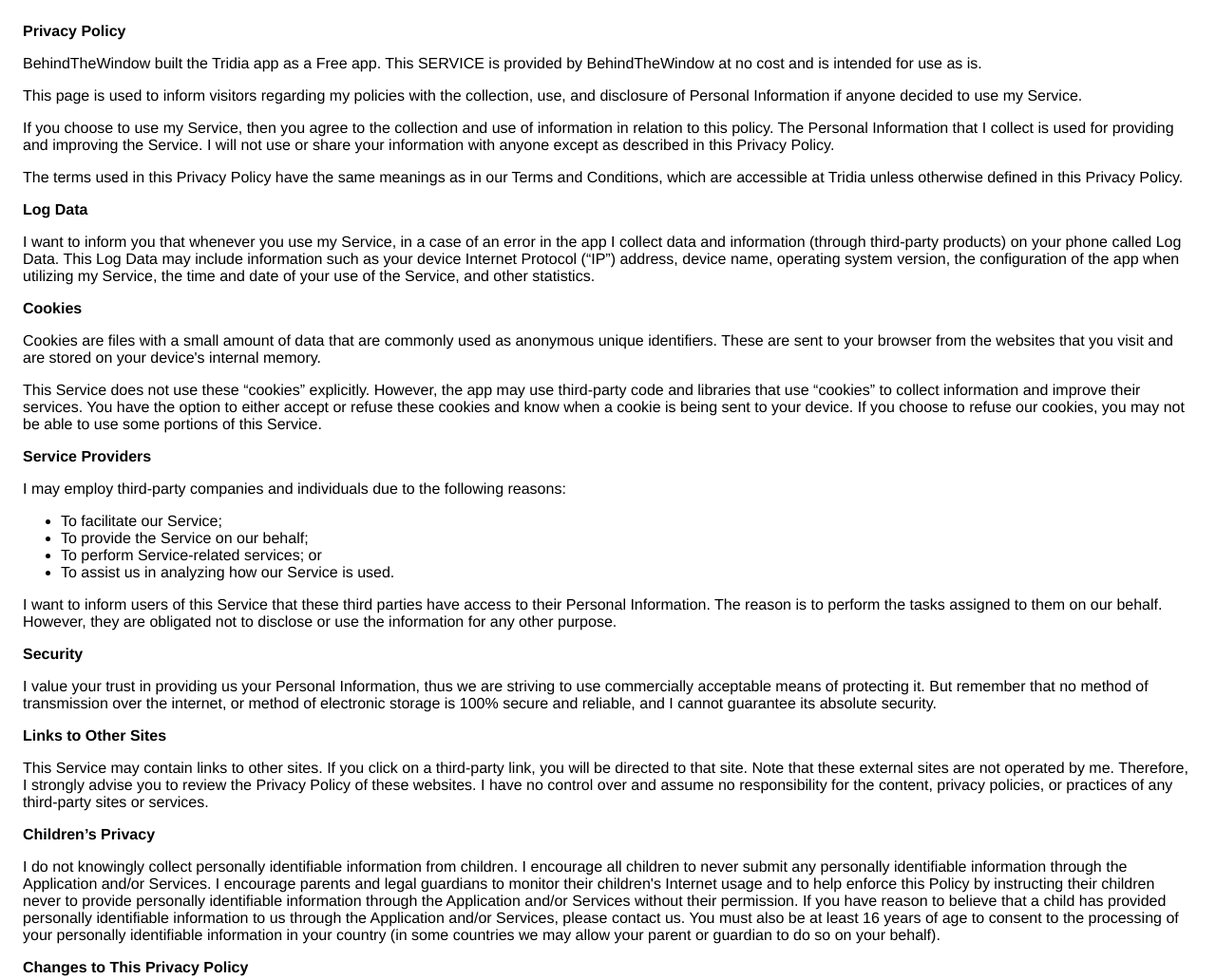
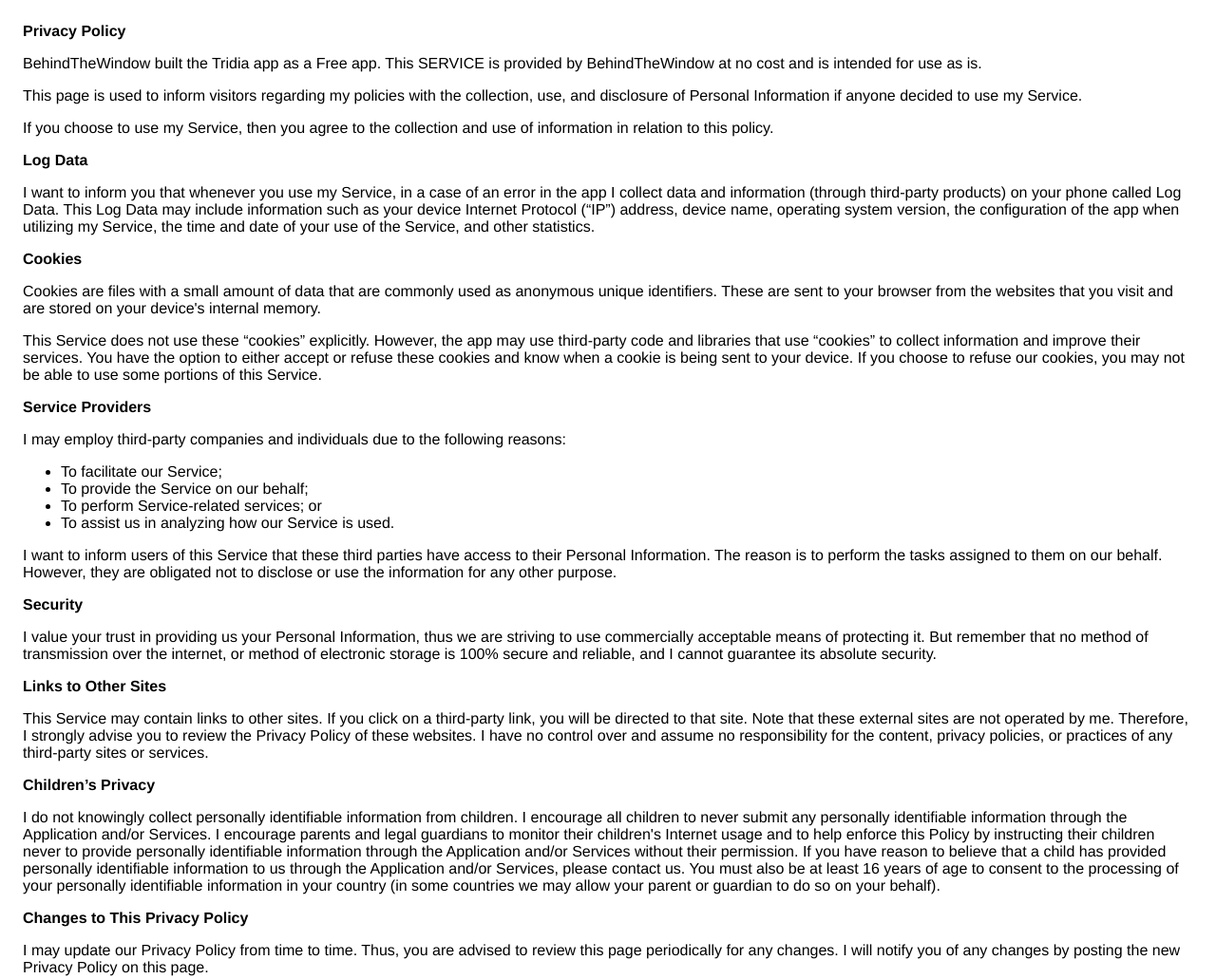
Before and after one commit to Sheinort/Sheinort.github.io, a plain HTML site: page index.html in a window 1280 px wide. Shown: the top 1031 px of the page at 95% size. Drawn offline with Linux system fonts and the light colour scheme.

Commit message:
Update index.html

```diff
--- a/index.html
+++ b/index.html
@@ -19,13 +19,7 @@
                 </p> <p>
                   If you choose to use my Service, then you agree to
                   the collection and use of information in relation to this
-                  policy. The Personal Information that I collect is
-                  used for providing and improving the Service. I will not use or share your information with
-                  anyone except as described in this Privacy Policy.
-                </p> <p>
-                  The terms used in this Privacy Policy have the same meanings
-                  as in our Terms and Conditions, which are accessible at
-                  Tridia unless otherwise defined in this Privacy Policy.
+                  policy.
                 </p> <!----> <p><strong>Log Data</strong></p> <p>
                   I want to inform you that whenever you
                   use my Service, in a case of an error in the app
```
